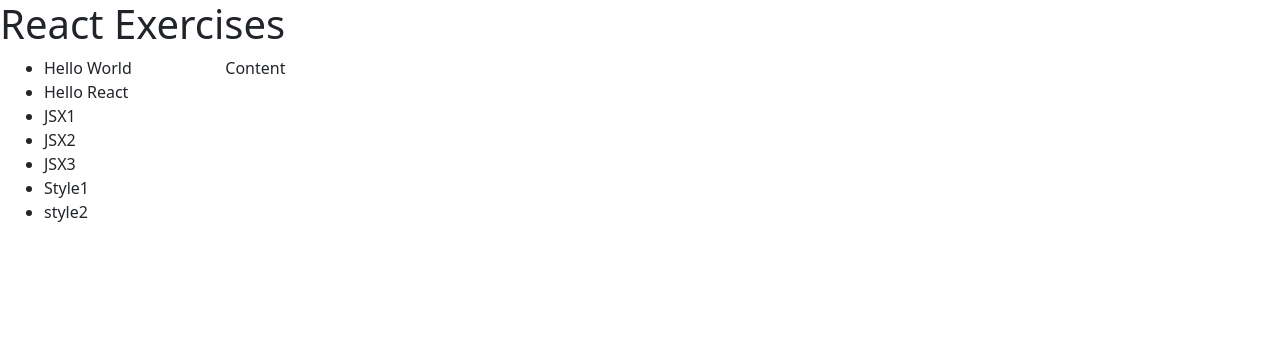
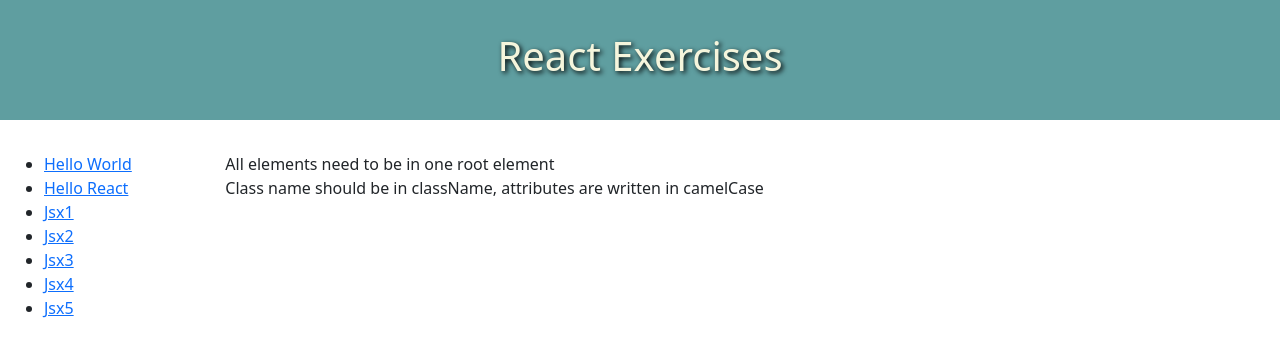
Before and after one commit to bayramsoltan/react-playground, a React (Create React App) app in the folder exercises/: page /jsx1 in a window 1280 px wide. Shown: the top 356 px of the page. Built offline with nearby package versions, Linux system fonts and the light colour scheme.

Commit message:
router page

```diff
--- a/exercises/src/App.js
+++ b/exercises/src/App.js
@@ -43,10 +43,11 @@
 import Form4 from "./components/26-forms/form4";
 import Form5 from "./components/26-forms/form5";
 import Form6 from "./components/26-forms/form6";
-import { BrowserRouter } from "react-router-dom";
+import { BrowserRouter, Route, Routes } from "react-router-dom";
 import { Col, Container, Row } from "react-bootstrap";
 import Header from "./components/00-home/header/header";
 import Menu from "./components/00-home/menu/menu";
+import HelloReact from "./components/2-hello-react/HelloReact";
 
 const App = () => {
   //compononets names should start with capital letter
@@ -59,17 +60,19 @@
         <Menu/>
         </Col>
         <Col sm={10}>
-    Content
+    <Routes>
+      <Route path="/hello-world" element={<HelloWorld/>}/>
+      <Route path="/hello-react" element={<HelloReact/>}/>
+      <Route path="/jsx1" element={<JSX1/>}/>
+      <Route path="/jsx2" element={<JSX2/>}/>
+      <Route path="/jsx3" element={<JSX3/>}/>
+      <Route path="/jsx4" element={<JSX4/>}/>
+      <Route path="/jsx5" element={<JSX5/>}/>
+    </Routes>
         </Col>
       </Row>
     </Container>
       {/*
-      <HelloWorld/>
-            <JSX1/>
-            <JSX2/>
-            <JSX3/>
-            <JSX4/>
-            <JSX5/>
             <JSX6/>
             <Style1/>
             <Style2/>
--- a/exercises/src/components/00-home/header/header.js
+++ b/exercises/src/components/00-home/header/header.js
@@ -1,8 +1,9 @@
 import React from 'react'
-
+import "./header.scss";
 const Header = () => {
   return (
-    <header><h1>React Exercises</h1>
+    <header>
+        <h1>React Exercises</h1>
     </header>
   )
 }
--- a/exercises/src/components/00-home/header/header.scss
+++ b/exercises/src/components/00-home/header/header.scss
@@ -1,3 +1,8 @@
-.header{
+header{
     text-align: center;
+    background-color:cadetblue;
+    padding: 2rem;
+    margin-bottom: 2rem;
+    color:beige;
+    text-shadow: 2px 2px 5px black;
 }
--- a/exercises/src/components/00-home/menu/menu.js
+++ b/exercises/src/components/00-home/menu/menu.js
@@ -1,16 +1,16 @@
 import React from 'react'
-
+import { Link } from 'react-router-dom';
 const Menu = () => {
   return (
     <nav>
         <ul>
-            <li>Hello World</li>
-            <li>Hello React</li>
-            <li>JSX1</li>
-            <li>JSX2</li>
-            <li>JSX3</li>
-            <li>Style1</li>
-            <li>style2</li>
+            <li><Link to="/hello-world">Hello World</Link></li>
+            <li><Link to="/hello-react">Hello React</Link></li>
+            <li><Link to="/jsx1">Jsx1</Link></li>
+            <li><Link to="/jsx2">Jsx2</Link></li>
+            <li><Link to="/jsx3">Jsx3</Link></li>
+            <li><Link to="/jsx4">Jsx4</Link></li>
+            <li><Link to="/jsx5">Jsx5</Link></li>
         </ul>
     </nav>
   )
```
